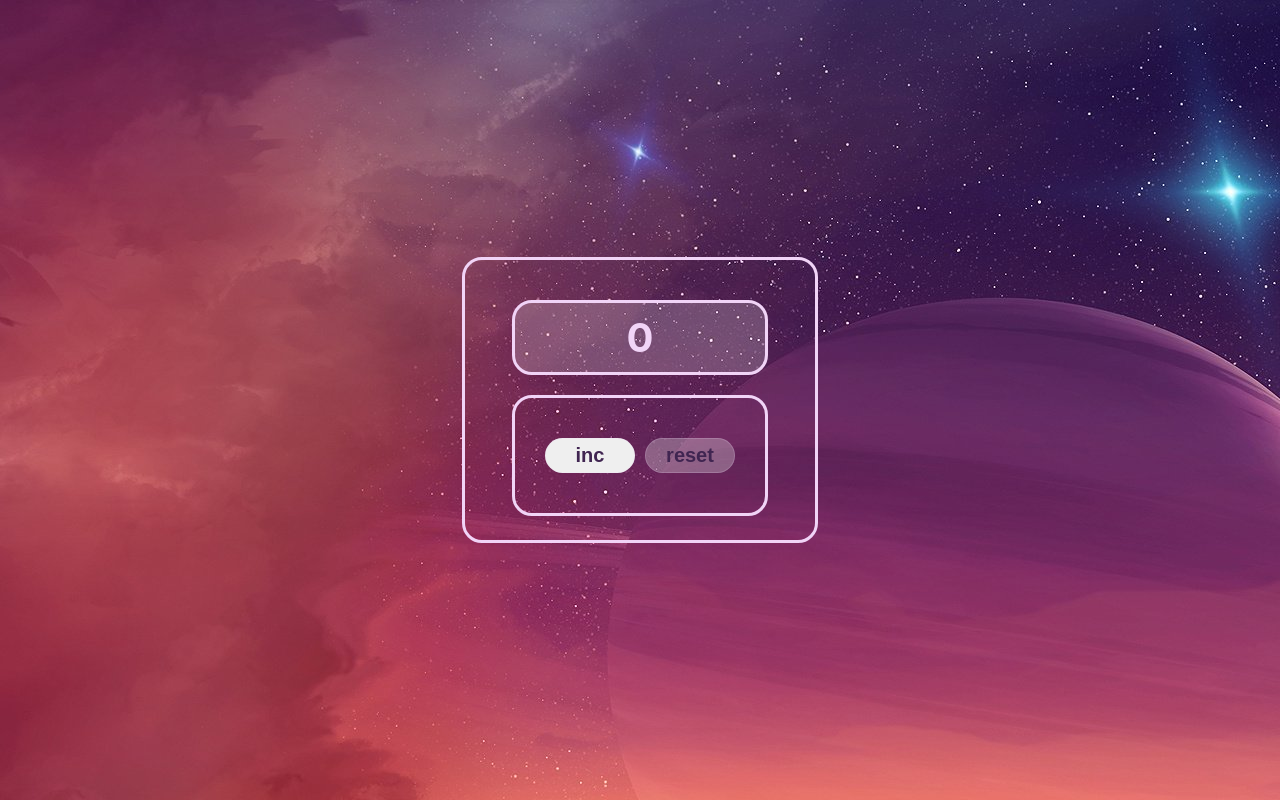
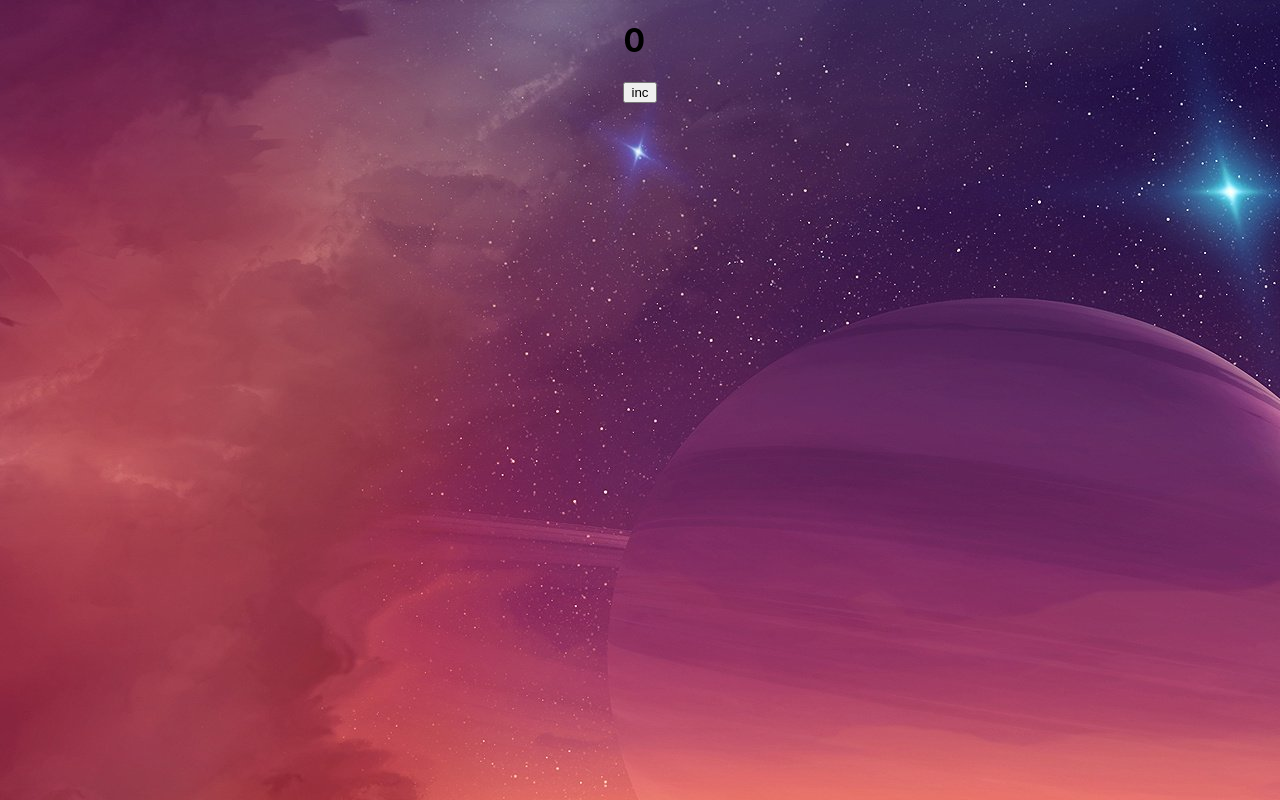
Before and after one commit to volhaf/counter, a React (Create React App) app: page / in a window 1280 px wide. Built offline with nearby package versions, Linux system fonts and the light colour scheme.

Commit message:
add new counter

```diff
--- a/src/App.css
+++ b/src/App.css
@@ -4,3 +4,9 @@
   background-image: url("cosmos.jpg");
 
 }
+
+.Conteiner {
+display: flex;
+flex-direction: column;
+margin: 0 auto;
+}
--- a/src/App.tsx
+++ b/src/App.tsx
@@ -1,13 +1,24 @@
 
+import { useState } from 'react';
 import './App.css';
 import {Counter} from "./components/Counter";
 
 
+function App() {
+ const[value, setValue] =useState<number>(0)
 
-function App() {
+ const incHandler = () => {
+  setValue(value+1)
+ }
+
   return (
     <div className="App">
-      <Counter/>
+      {/* <Counter/> */}
+      <div className="Conteiner">
+      <h1>{value}</h1>
+      <button onClick={incHandler}> inc</button>
+      </div>
+
     </div>
   )
 }
```
